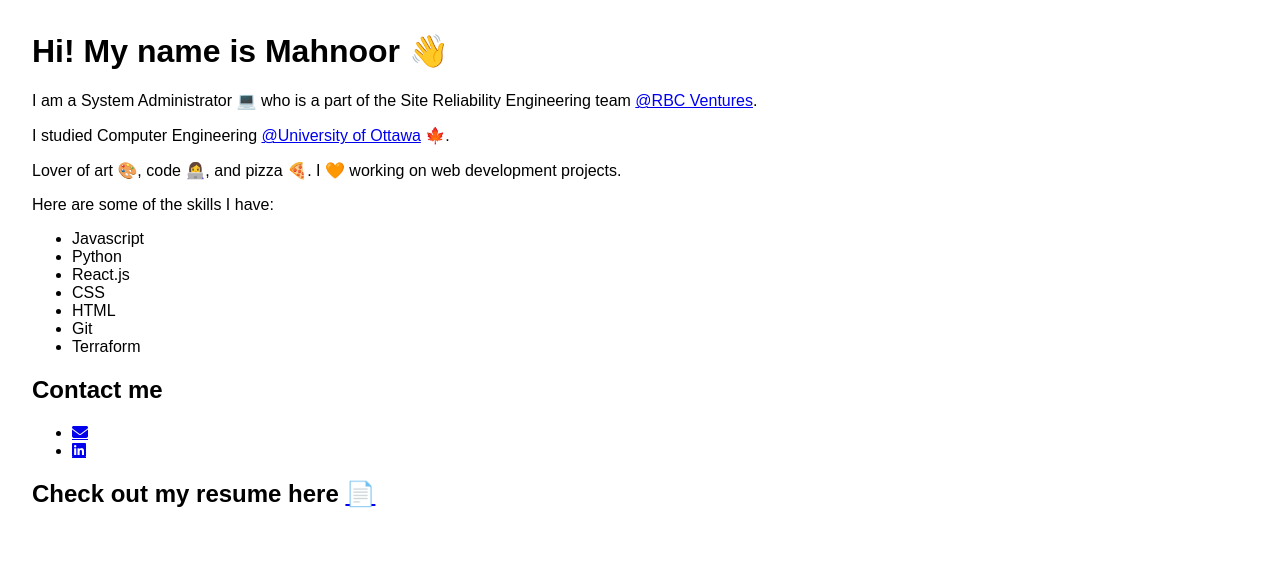
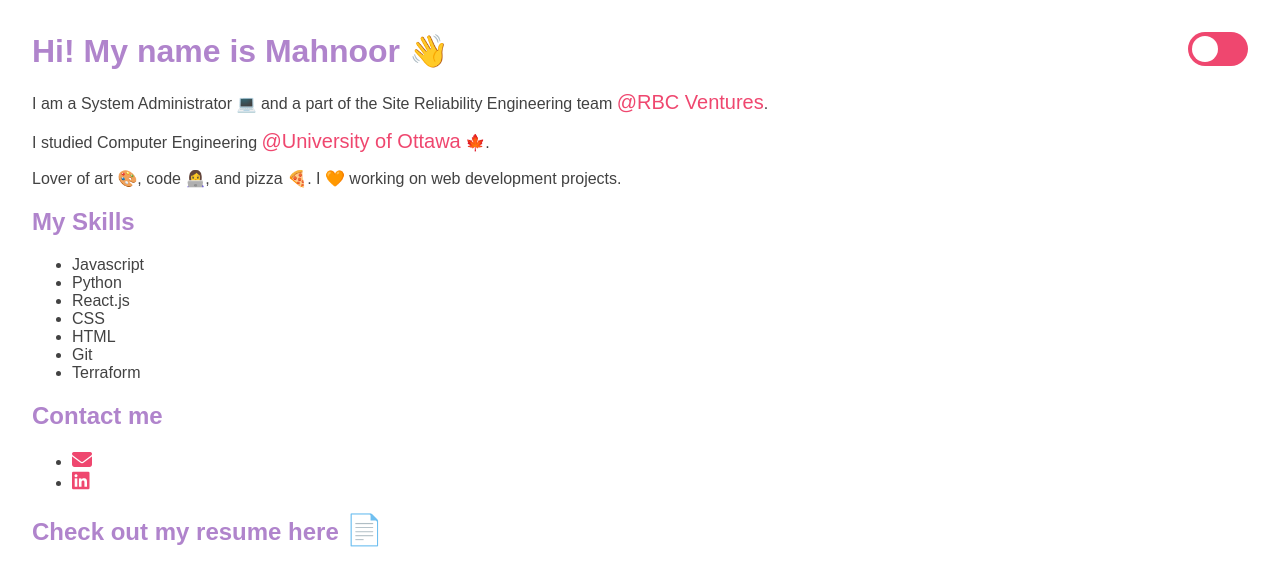
Before and after one commit to mahnoorcheema/personal-website, a plain HTML site: page public/index.html in a window 1280 px wide. Drawn offline with Linux system fonts and the light colour scheme; a web font is replaced by a local one.

Commit message:
Adds a toggle switch for light + dark theme

```diff
--- a/public/index.html
+++ b/public/index.html
@@ -7,14 +7,22 @@
     <link href="https://fonts.googleapis.com/css?family=Josefin+Sans&display=swap" rel="stylesheet">
     <link rel="stylesheet" type="text/css" href="styles.css">
     <link href="https://fonts.googleapis.com/css2?family=Recursive:wght@500&display=swap" rel="stylesheet">
+    <script defer src="main.js"></script>
     <script src="https://kit.fontawesome.com/14dc3830b9.js" crossorigin="anonymous"></script>
 </head>
 <body>
+  <div class="theme-switch-wrapper">
+    <label class="theme-switch" for="checkbox">
+        <input type="checkbox" id="checkbox" />
+        <div class="slider round"></div>
+    </label>
+
+  </div>
   <h1>Hi! My name is Mahnoor 👋</h1>
-    <p>I am a System Administrator 💻 who is a part of the Site Reliability Engineering team <a href="https://www.rbcventures.ca">@RBC Ventures</a>.</p>
+    <p>I am a System Administrator 💻 and a part of the Site Reliability Engineering team <a href="https://www.rbcventures.ca">@RBC Ventures</a>.</p>
     <p>I studied Computer Engineering <a href="https://www.uottawa.ca/en">@University of Ottawa</a> 🍁.</p>
     <p>Lover of art 🎨, code 👩‍💻, and pizza 🍕. I 🧡 working on web development projects.</html></p>
-    <p>Here are some of the skills I have:</p>
+    <h2>My Skills</h2>
     <ul>
       <li>Javascript</li>
       <li>Python</li>
--- /dev/null
+++ b/public/main.js
@@ -0,0 +1,12 @@
+const toggleSwitch = document.querySelector('.theme-switch input[type="checkbox"]');
+
+function switchTheme(e) {
+    if (e.target.checked) {
+        document.documentElement.setAttribute('data-theme', 'dark');
+    }
+    else {
+        document.documentElement.setAttribute('data-theme', 'light');
+    }
+}
+
+toggleSwitch.addEventListener('change', switchTheme, false);
--- a/public/styles.css
+++ b/public/styles.css
@@ -1,4 +1,86 @@
+:root {
+    --bg-color: #fff;
+    --primary-color: #EF476F;
+    --secondary-color: #B084CC;
+    --font-color: #424242;
+}
+
+[data-theme="dark"] {
+    --bg-color: #272838;
+    --primary-color: #FFD166;
+    --secondary-color: #EF476F;
+    --font-color: #fff;
+}
+
 body {
     font-family: 'Recursive', sans-serif;
     margin: 2em;
+    background-color: var(--bg-color);
+    color: var(--font-color);
 }
+
+a {
+    color: var(--primary-color);
+    text-decoration: none;
+    font-size: 1.25em;
+}
+
+h1, h2 {
+    color: var(--secondary-color);
+}
+/* Toggle Switch Classes */
+
+.theme-switch-wrapper {
+    display: flex;
+    align-items: center;
+    float: right;
+  }
+
+.theme-switch {
+    display: inline-block;
+    height: 34px;
+    position: relative;
+    width: 60px;
+}
+
+  .theme-switch input {
+    display:none;
+  }
+
+  .slider {
+    background-color: var(--primary-color);
+    bottom: 0;
+    cursor: pointer;
+    left: 0;
+    position: absolute;
+    right: 0;
+    top: 0;
+    transition: .4s;
+  }
+
+  .slider:before {
+    background-color: #fff;
+    bottom: 4px;
+    content: "";
+    height: 26px;
+    left: 4px;
+    position: absolute;
+    transition: .4s;
+    width: 26px;
+  }
+
+  input:checked + .slider {
+    background-color: var(--primary-color);
+  }
+
+  input:checked + .slider:before {
+    transform: translateX(26px);
+  }
+
+  .slider.round {
+    border-radius: 34px;
+  }
+
+  .slider.round:before {
+    border-radius: 50%;
+  }
```
